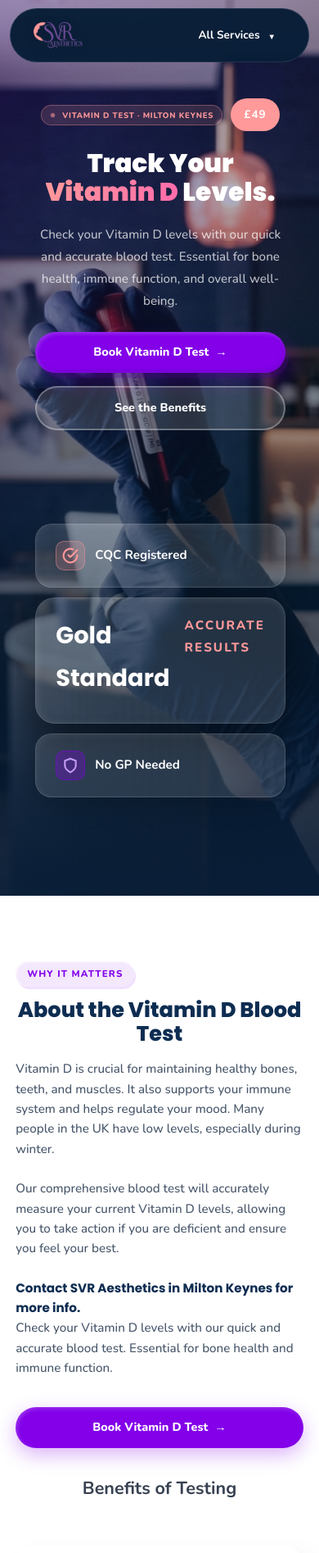
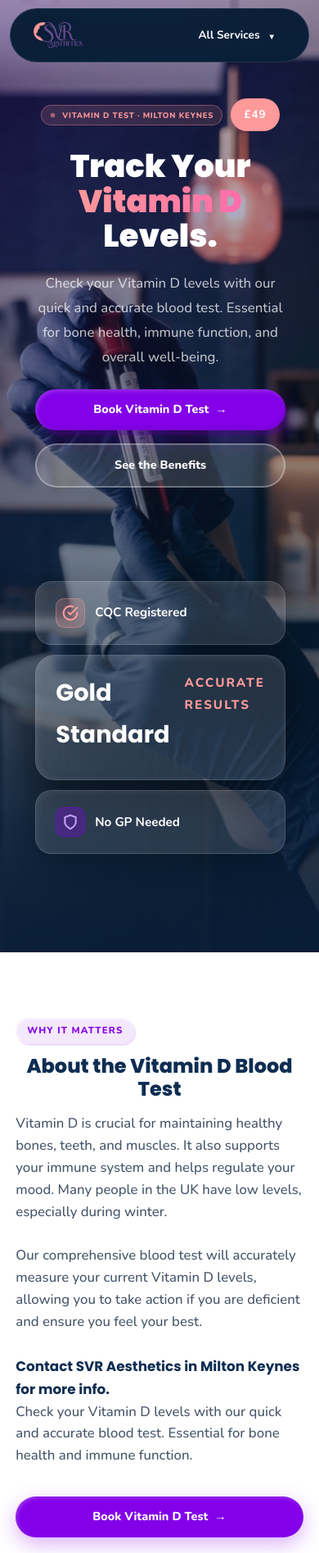
Before and after one commit to Asma-Khanum1722/landing-pages, a Next.js app: page /vitamin-d in a window 390 px wide. Shown: the top 1895 px of the page at 82% size. Built offline with nearby package versions, Linux system fonts and the light colour scheme.

Commit message:
final fixes

```diff
--- a/src/app/globals.css
+++ b/src/app/globals.css
@@ -280,9 +280,9 @@ section{padding:clamp(64px,10vw,100px) clamp(1.5rem,4vw,3rem)}
 }
 h2.stitle{
   font-family:'Poppins',sans-serif;
-  font-size:clamp(1.8rem,4vw,2.8rem);font-weight:800;color:var(--navy);line-height:1.15;margin-bottom:16px;
+  font-size:clamp(1.5rem,4vw,2.8rem);font-weight:800;color:var(--navy);line-height:1.15;margin-bottom:16px;
 }
-.ssub{font-size:1rem;color:var(--soft);max-width:540px;line-height:1.8;font-weight:500}
+.ssub{font-size:clamp(0.95rem, 1.5vw, 1rem);color:var(--soft);max-width:540px;line-height:1.8;font-weight:500}
 
 /* Clay card */
 .clay{
@@ -552,7 +552,7 @@ body{font-size:.94rem;color:var(--mid);line-height:1.8;margin-bottom:28px;font-w
   border-radius:16px;padding:20px 24px;
   box-shadow:4px 5px 0 rgba(0,0,0,.12),inset 2px 2px 5px rgba(255,255,255,.02);
   transition:background .22s,transform .22s var(--bounce);
-  width: 340px;
+  width: min(85vw, 340px);
   flex-shrink: 0;
   white-space: normal;
   display: flex;
@@ -590,10 +590,10 @@ body{font-size:.94rem;color:var(--mid);line-height:1.8;margin-bottom:28px;font-w
 /* ══ RESPONSIVE ══════════════════════════════════════════════ */
 /* Info section classes */
 .info-layout { display:flex; flex-wrap:wrap; gap:50px; align-items:center; margin-bottom:80px; }
-.info-text-col { flex:1; min-width:320px; display:flex; flex-direction:column; justify-content:center; }
-.info-img-col { flex:1; min-width:320px; display:flex; flex-direction:column; }
+.info-text-col { flex:1; min-width:min(100%, 320px); display:flex; flex-direction:column; justify-content:center; }
+.info-img-col { flex:1; min-width:min(100%, 320px); display:flex; flex-direction:column; }
 .info-img-wrap { position:relative; flex:1; border-radius:28px; overflow:hidden; border:2px solid #fff; aspect-ratio: 4/3; }
-.info-grid { display: grid; grid-template-columns: repeat(auto-fit, minmax(250px, 1fr)); gap: 30px; }
+.info-grid { display: grid; grid-template-columns: repeat(auto-fit, minmax(min(100%, 250px), 1fr)); gap: 30px; }
 
 @media(max-width:1000px){
   .hero-content{grid-template-columns:1fr}
@@ -625,11 +625,10 @@ body{font-size:.94rem;color:var(--mid);line-height:1.8;margin-bottom:28px;font-w
   .hero-pill { font-size: 0.65rem !important; padding: 6px 12px !important; white-space: normal; text-align: center !important; justify-content: center; line-height: 1.4; }
 
   /* Typography scaling for mobile */
-  h1 { font-size: 2.3rem !important; text-align: center !important; }
+  h1 { text-align: center !important; }
   h1.hero-h1 { text-align: center !important; width: 100%; }
-  h2.stitle { font-size: 1.8rem !important; margin-bottom: 16px !important; text-align: center !important; }
-  h3.stitle { font-size: 1.5rem !important; }
-  .ssub { font-size: 0.95rem !important; line-height: 1.6 !important; }
+  h2.stitle { margin-bottom: 16px !important; text-align: center !important; }
+  .ssub { line-height: 1.6 !important; }
 
   /* Info section adjustments */
   .info-layout { gap: 32px; margin-bottom: 50px; width: 100%; box-sizing: border-box; flex-direction: column !important; }
@@ -673,11 +672,7 @@ body{font-size:.94rem;color:var(--mid);line-height:1.8;margin-bottom:28px;font-w
 
 @media(max-width:400px){
   /* Adjustments for extra small screens (e.g. Galaxy A-series, iPhone SE) */
-  h1 { font-size: 1.95rem !important; }
-  .hero-h1 { font-size: 1.95rem !important; }
-  h2.stitle { font-size: 1.6rem !important; }
-  h3.stitle { font-size: 1.35rem !important; }
-  .hero-p { font-size: 0.95rem !important; margin-bottom: 24px !important; }
+  .hero-p { margin-bottom: 24px !important; }
   .hero-pill { font-size: 0.6rem !important; padding: 5px 10px !important; }
   .btn-hero-main, .btn-hero-ghost { font-size: 0.9rem !important; padding: 12px 24px !important; }
   #hero { padding-top: 100px !important; }
--- a/src/app/products/page.tsx
+++ b/src/app/products/page.tsx
@@ -98,7 +98,7 @@ export default function Home() {
       <section id="products" style={{ padding: '80px 0', background: '#fff' }}>
         <div className="container" style={{ maxWidth: '1200px', margin: '0 auto', padding: '0 24px' }}>
 
-          <div className="filter-toggle-wrap" style={{ display: 'flex', justifyContent: 'center', marginBottom: '60px' }}>
+          <div className="filter-toggle-wrap" style={{ display: 'flex', justifyContent: 'center', marginBottom: '60px', maxWidth: '100%' }}>
             <div className="filter-toggle" style={{ display: 'inline-flex', background: '#f8f9fa', borderRadius: '100px', padding: '6px', border: '1px solid #e9ecef' }}>
               {['All', 'Blood Tests', 'IV Vitamin Drips', 'Health Panels'].map(cat => (
                 <button
```
